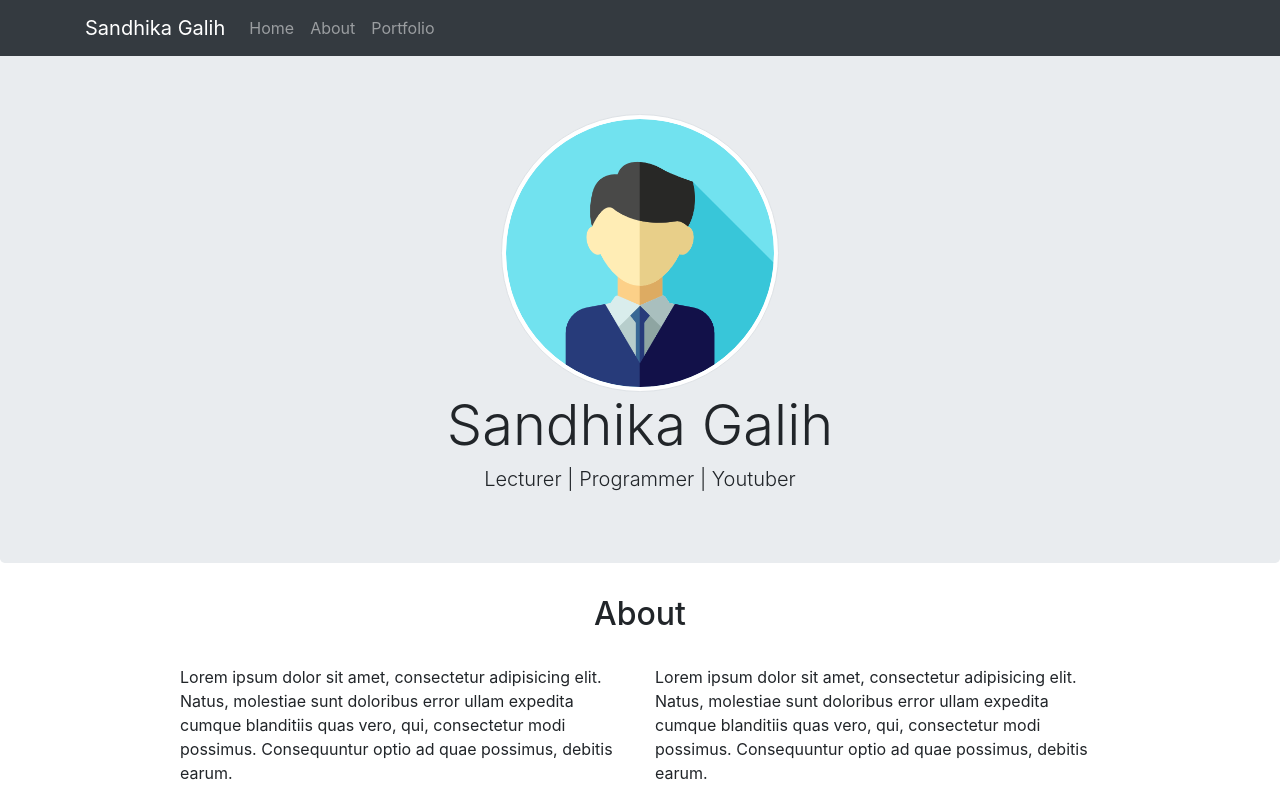
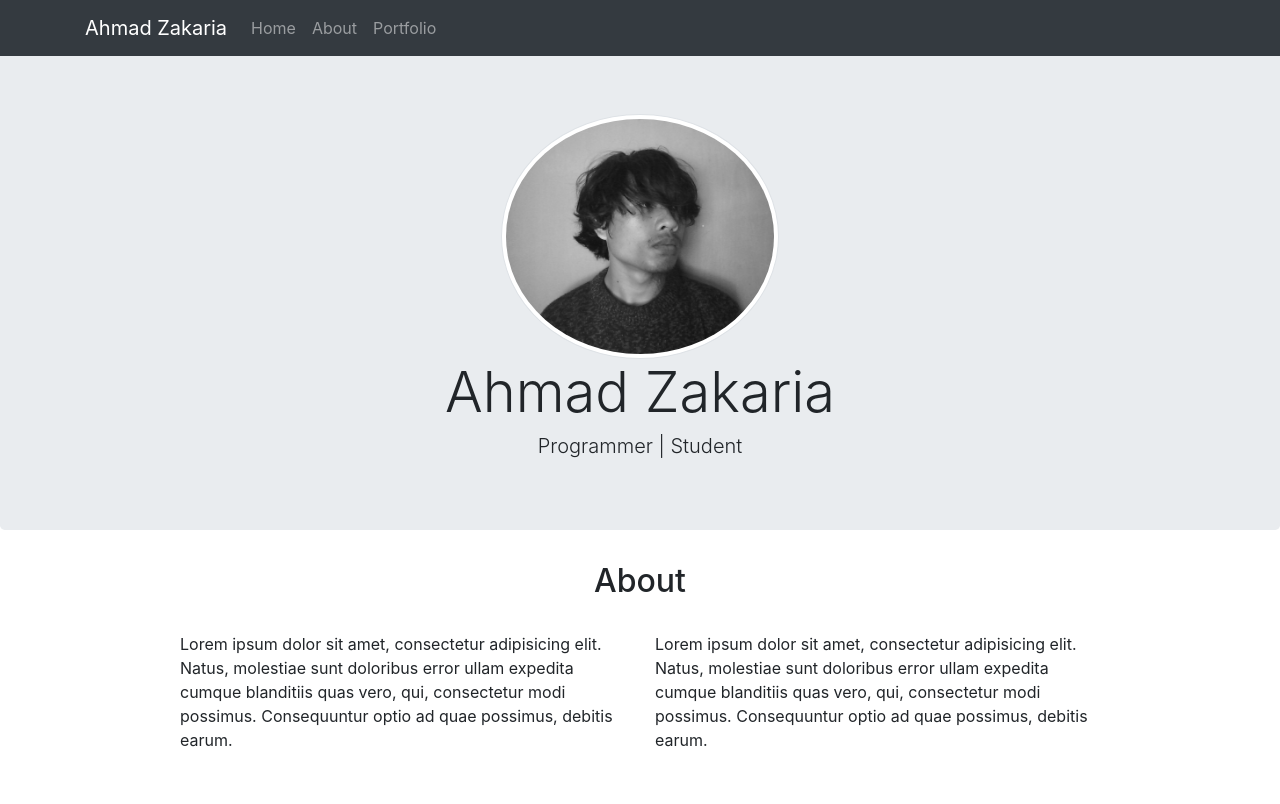
Before and after one commit to bangjackcode/bangjackcode.github.io, a plain HTML site: page index.html in a window 1280 px wide. Shown: the top 804 px of the page. Drawn offline with nearby package versions, Linux system fonts and the light colour scheme.

Commit message:
menambah foto dan edit halaman

```diff
--- a/index.html
+++ b/index.html
@@ -17,7 +17,7 @@
 
     <nav class="navbar navbar-expand-lg navbar-dark bg-dark fixed-top">
       <div class="container">
-        <a class="navbar-brand" href="#home">Sandhika Galih</a>
+        <a class="navbar-brand" href="#home">Ahmad Zakaria</a>
         <button class="navbar-toggler" type="button" data-toggle="collapse" data-target="#navbarNavDropdown" aria-controls="navbarNavDropdown" aria-expanded="false" aria-label="Toggle navigation">
           <span class="navbar-toggler-icon"></span>
         </button>
@@ -41,9 +41,9 @@
     <div class="jumbotron" id="home">
       <div class="container">
         <div class="text-center">
-          <img src="img/profile1.png" class="rounded-circle img-thumbnail">
-          <h1 class="display-4">Sandhika Galih</h1>
-          <h3 class="lead">Lecturer | Programmer | Youtuber</h3>
+          <img src="img/jack.jpg" class="rounded-circle img-thumbnail">
+          <h1 class="display-4">Ahmad Zakaria</h1>
+          <h3 class="lead">Programmer | Student</h3>
         </div>
       </div>
     </div>
```
Also changed, not shown: img/jack.jpg (added).
